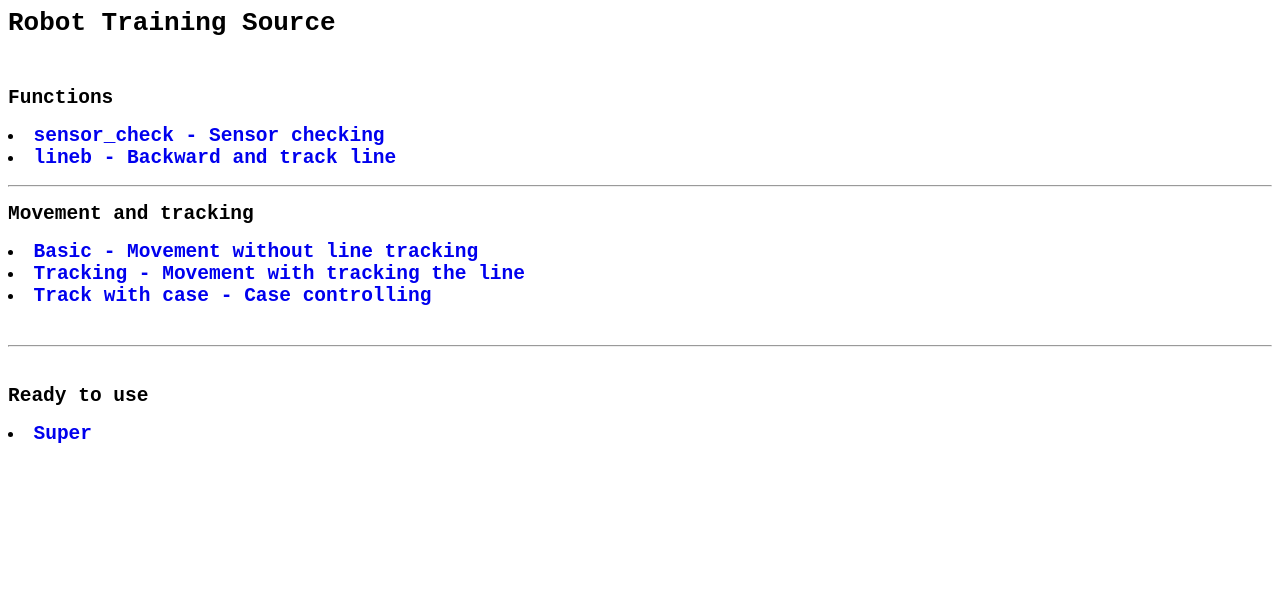
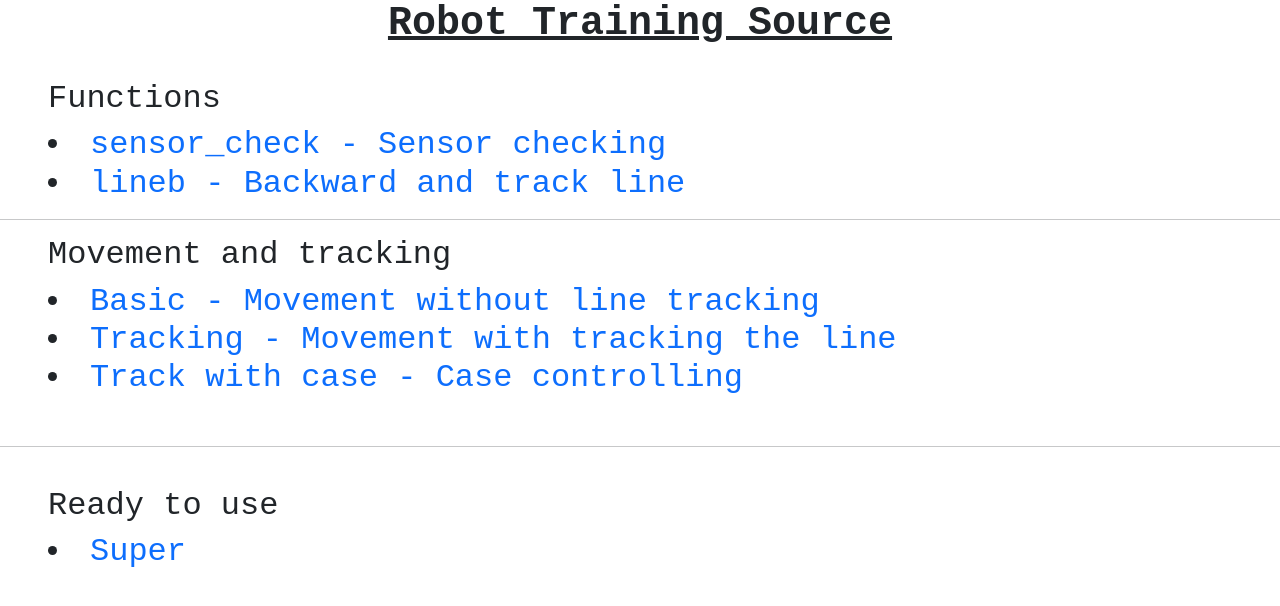
Before and after one commit to Karibura-Cyber/RobotTraining, a plain HTML site: page index.html in a window 1280 px wide. Drawn offline with nearby package versions, Linux system fonts and the light colour scheme.

Commit message:
Update index.html

```diff
--- a/index.html
+++ b/index.html
@@ -1,5 +1,6 @@
 <html>
     <head>
+        <link href="https://cdn.jsdelivr.net/npm/bootstrap@5.2.3/dist/css/bootstrap.min.css" rel="stylesheet" integrity="sha384-rbsA2VBKQhggwzxH7pPCaAqO46MgnOM80zW1RWuH61DGLwZJEdK2Kadq2F9CUG65" crossorigin="anonymous">
         <style>
             body{
                 font-family: monospace;
@@ -13,24 +14,26 @@
         </style>
     </head>
     <body>
-        <h1>Robot Training Source</h1><br>
+        <center><h1 class="fw-bold"><u>Robot Training Source</u></h1><br></center>
 
-        <h2>Functions</h2>
-        <h2>
+        <h2 class="ps-5">Functions</h2>
+        <h2 class="ps-5">
             <li><a href="src/sensor_check.txt">sensor_check - Sensor checking</a><br></li>
             <li><a href="src/LineB.txt">lineb - Backward and track line</a></li>
         </h2>
         <hr>
-        <h2>Movement and tracking</h2>
-        <h2>
+        <h2 class="ps-5">Movement and tracking</h2>
+        <h2 class="ps-5">
             <li><a href="src/basic.txt">Basic - Movement without line tracking</a></li>
             <li><a href="src/track.txt">Tracking - Movement with tracking the line</a></li>
             <li><a href="src/track_with_case.txt">Track with case - Case controlling</a></li>
         </h2>
         <br><hr><br>
-        <h2>Ready to use</h2>
-        <h2>
+        <h2 class="ps-5">Ready to use</h2>
+        <h2 class="ps-5">
             <li><a href="src/super.txt">Super</a></li>
         </h2>
+        <script src="https://cdn.jsdelivr.net/npm/bootstrap@5.2.3/dist/js/bootstrap.bundle.min.js" integrity="sha384-kenU1KFdBIe4zVF0s0G1M5b4hcpxyD9F7jL+jjXkk+Q2h455rYXK/7HAuoJl+0I4" crossorigin="anonymous"></script>
+
     </body>
 </html>
```
